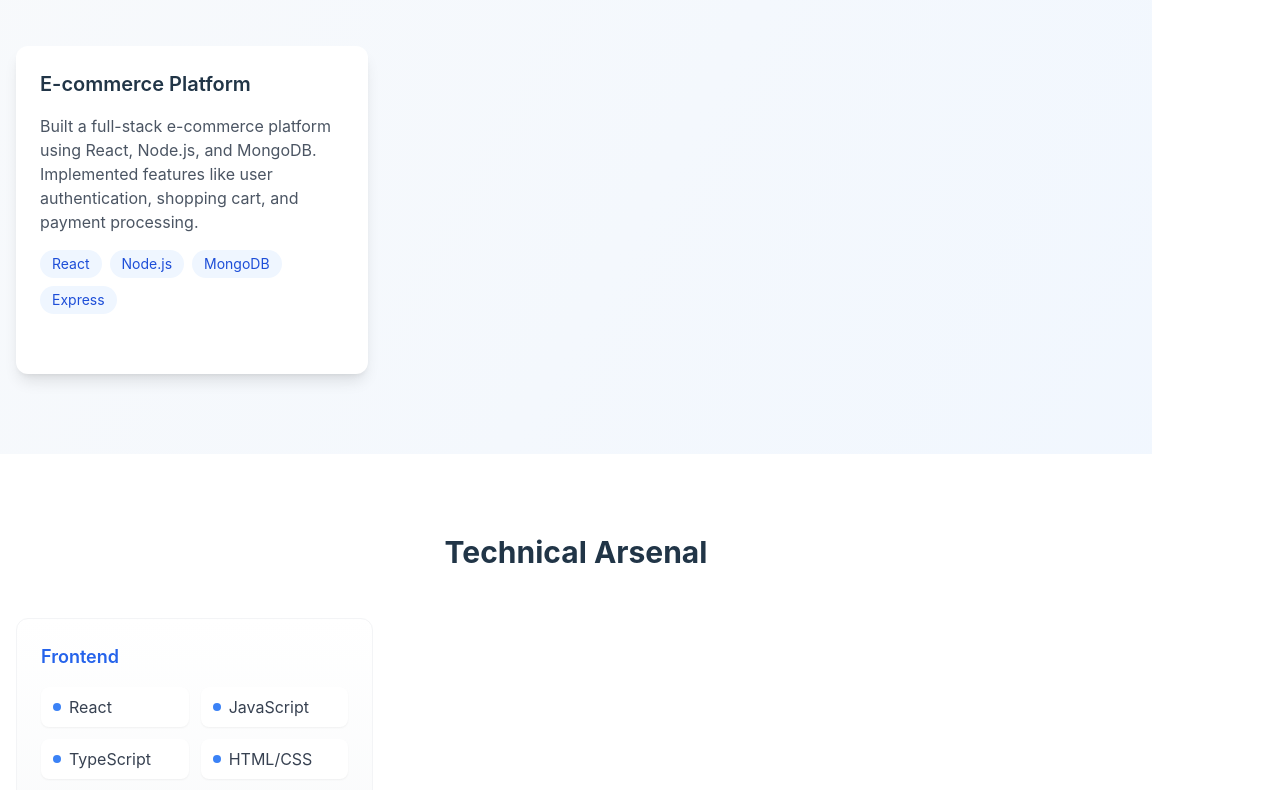
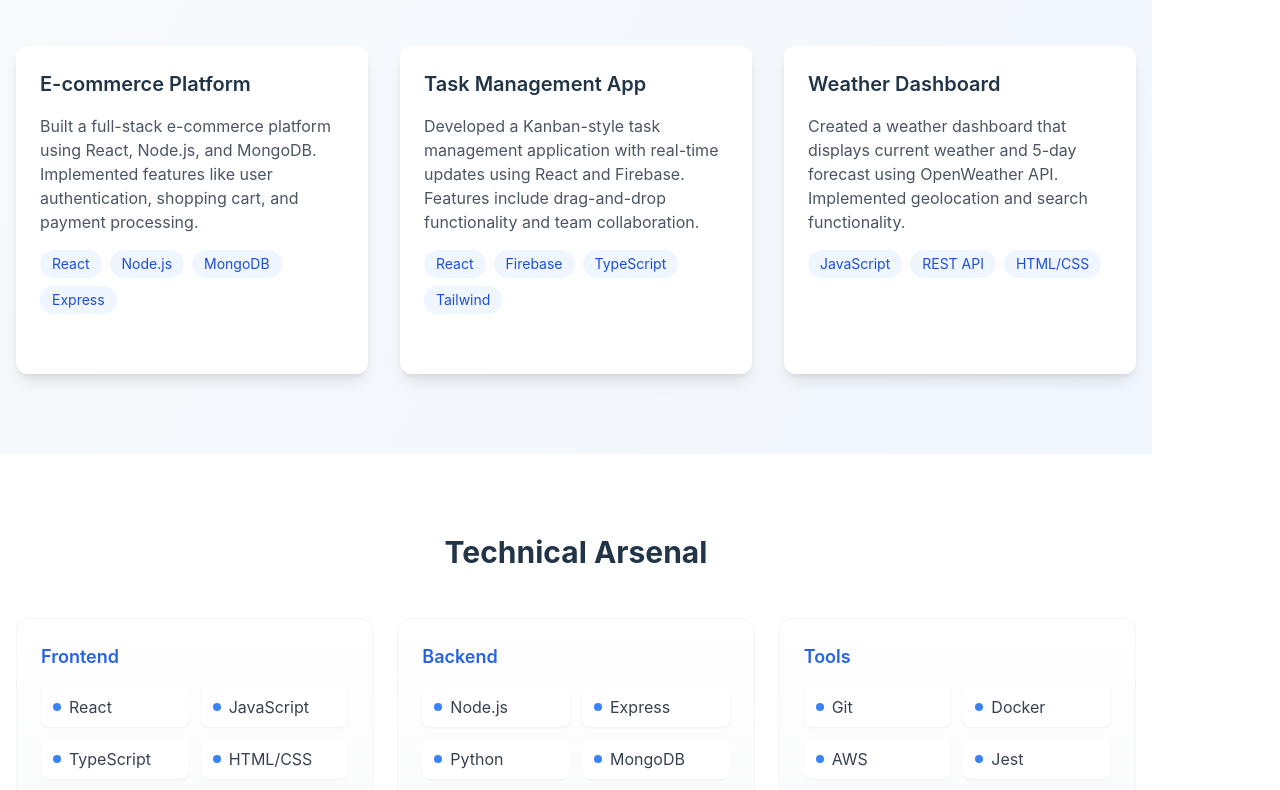
Before and after one commit to juliustuliao/my_port, a React (Vite) app: page / in a window 1280 px wide. Shown: the part 770-1560 px from the top of the page. Built offline with nearby package versions, Linux system fonts and the light colour scheme.

Commit message:
Fix layout issues and black sidebar

```diff
--- a/src/App.css
+++ b/src/App.css
@@ -13,6 +13,8 @@ body {
   overflow-x: hidden;
 }
 
+
+
 #root {
   width: 100%;
   overflow-x: hidden;
--- a/src/components/Portfolio.jsx
+++ b/src/components/Portfolio.jsx
@@ -5,7 +5,6 @@ import {
   MoonIcon, SunIcon
 } from 'lucide-react';
 
-// Move static data to constants
 const PROJECTS = [
   {
     title: "E-commerce Platform",
@@ -15,7 +14,22 @@ const PROJECTS = [
     githubLink: "#",
     liveLink: "#"
   },
-  // ... other projects
+  {
+    title: "Task Management App",
+    description: "Developed a Kanban-style task management application with real-time updates using React and Firebase. Features include drag-and-drop functionality and team collaboration.",
+    tags: ["React", "Firebase", "TypeScript", "Tailwind"],
+    category: "frontend",
+    githubLink: "#",
+    liveLink: "#"
+  },
+  {
+    title: "Weather Dashboard",
+    description: "Created a weather dashboard that displays current weather and 5-day forecast using OpenWeather API. Implemented geolocation and search functionality.",
+    tags: ["JavaScript", "REST API", "HTML/CSS"],
+    category: "frontend",
+    githubLink: "#",
+    liveLink: "#"
+  }
 ];
 
 const SKILLS = [
@@ -23,7 +37,14 @@ const SKILLS = [
     category: "Frontend",
     items: ["React", "JavaScript", "TypeScript", "HTML/CSS", "Tailwind CSS"]
   },
-  // ... other skills
+  {
+    category: "Backend",
+    items: ["Node.js", "Express", "Python", "MongoDB", "PostgreSQL"]
+  },
+  {
+    category: "Tools",
+    items: ["Git", "Docker", "AWS", "Jest", "Webpack"]
+  }
 ];
 
 const CATEGORIES = [
@@ -48,7 +69,6 @@ const Portfolio = () => {
   const [activeFilter, setActiveFilter] = useState('all');
   const [isLoading, setIsLoading] = useState(true);
 
-  // Memoized filtered projects
   const filteredProjects = useMemo(() =>
     activeFilter === 'all'
       ? PROJECTS
@@ -98,7 +118,7 @@ const Portfolio = () => {
   }
 
   return (
-    <div className="w-full overflow-x-hidden">
+    <div className="w-full overflow-x-hidden relative">
       <nav className="sticky top-0 z-50 w-full bg-white/80 dark:bg-gray-800/80 backdrop-blur-sm shadow-sm">
         <div className="max-w-6xl mx-auto px-4 py-4">
           <div className="flex justify-between items-center">
@@ -106,7 +126,6 @@ const Portfolio = () => {
               John Doe
             </h1>
 
-            {/* Desktop Navigation */}
             <div className="hidden md:flex items-center space-x-8">
               {['About', 'Projects', 'Skills', 'Contact'].map((item) => (
                 <a
@@ -120,7 +139,6 @@ const Portfolio = () => {
               <ThemeToggle />
             </div>
 
-            {/* Mobile Navigation */}
             <div className="md:hidden flex items-center space-x-4">
               <ThemeToggle />
               <button
@@ -134,7 +152,6 @@ const Portfolio = () => {
           </div>
         </div>
 
-        {/* Mobile Menu */}
         <div className={`md:hidden overflow-hidden transition-all duration-300 ${
           isMenuOpen ? 'max-h-96' : 'max-h-0'}`}
         >
@@ -155,8 +172,7 @@ const Portfolio = () => {
 
       <main className={`min-h-screen w-full transition-colors duration-300 ${
         isDarkMode ? 'bg-gray-900 text-white' : 'bg-gradient-to-br from-gray-50 to-blue-50'
-      }`}>
-        {/* Hero Section */}
+      } overflow-hidden`}>
         <section id="about" className="py-24">
           <div className="max-w-6xl mx-auto px-4">
             <div className="text-center space-y-6">
@@ -189,7 +205,6 @@ const Portfolio = () => {
           </div>
         </section>
 
-        {/* Projects Section */}
         <section id="projects" className="py-20">
           <div className="max-w-6xl mx-auto px-4">
             <h2 className="text-3xl font-bold mb-12 text-center dark:text-white">
@@ -255,7 +270,6 @@ const Portfolio = () => {
           </div>
         </section>
 
-        {/* Skills Section */}
         <section id="skills" className="py-20 bg-white dark:bg-gray-800">
           <div className="max-w-6xl mx-auto px-4">
             <h2 className="text-3xl font-bold mb-12 text-center dark:text-white">
@@ -270,7 +284,7 @@ const Portfolio = () => {
                   <h3 className="text-lg font-semibold mb-4 text-blue-600 dark:text-blue-400">
                     {skillGroup.category}
                   </h3>
-                  <div className="grid grid-cols-2 gap-3">
+                  <div className="grid grid-cols-1 sm:grid-cols-2 gap-3">
                     {skillGroup.items.map((skill, skillIndex) => (
                       <div
                         key={skillIndex}
@@ -287,10 +301,9 @@ const Portfolio = () => {
           </div>
         </section>
 
-        {/* Contact Section */}
         <section id="contact" className="py-20">
           <div className="max-w-6xl mx-auto px-4">
-            <div className="max-w-2xl mx-auto bg-white dark:bg-gray-800 rounded-2xl shadow-xl overflow-hidden">
+            <div className="max-w-2xl mx-auto bg-white dark:bg-gray-800 rounded-2xl shadow-xl overflow-hidden w-[calc(100%-2rem)]">
               <div className="px-8 py-12 text-center">
                 <h2 className="text-3xl font-bold mb-4 dark:text-white">Let's Connect</h2>
                 <p className="text-gray-600 dark:text-gray-300 mb-8">
```
